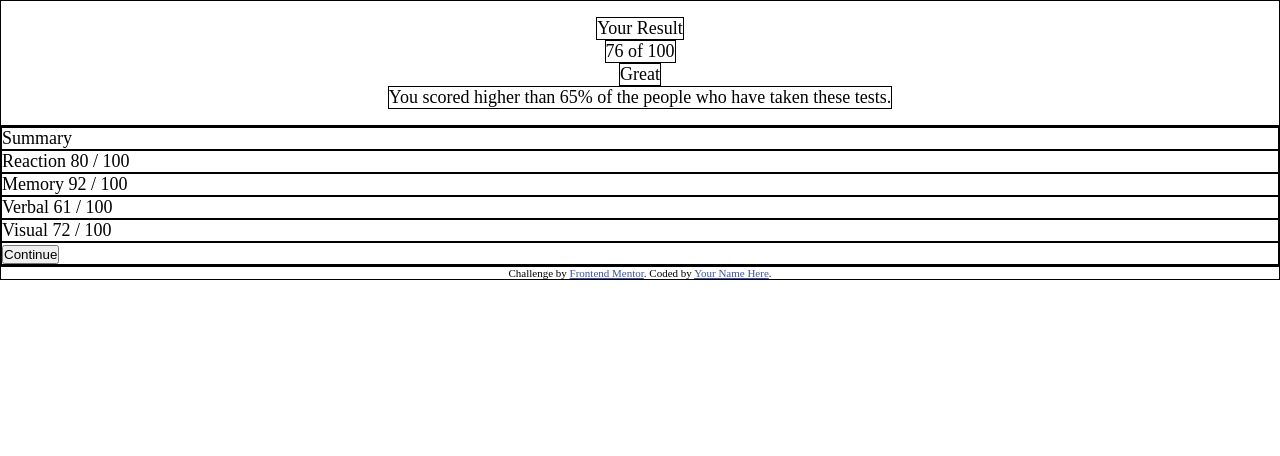
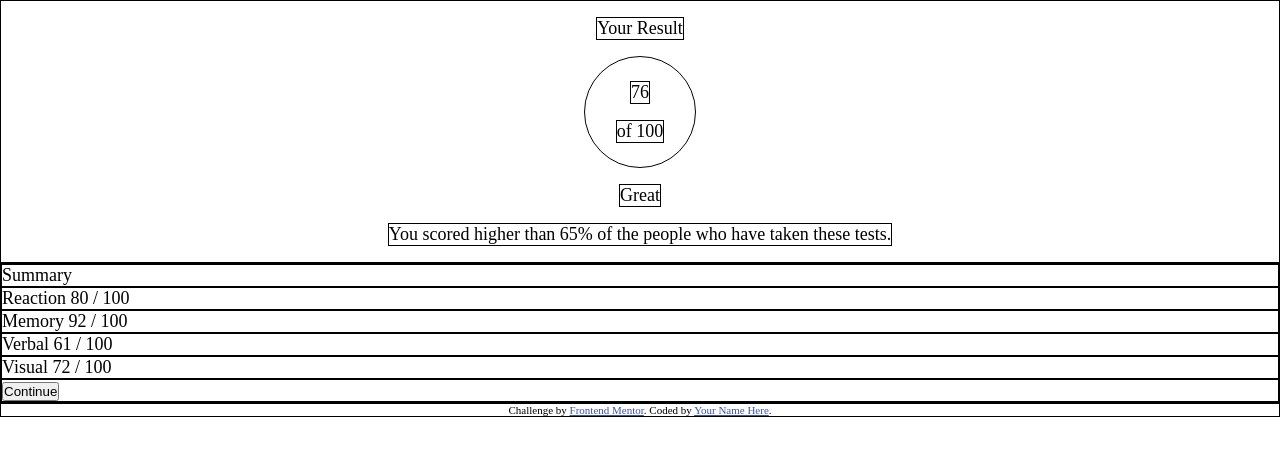
Before and after one commit to Ozzy-codes/frontendMentor-resultSummaryComponent, a plain HTML site: page index.html in a window 1280 px wide. Drawn offline with Linux system fonts and the light colour scheme.

Commit message:
set score bg size, add margin

```diff
--- a/app.css
+++ b/app.css
@@ -22,6 +22,24 @@ div {
     padding: 1rem 2rem;
 }
 
+.total>*+* {
+    margin-top: 1rem;
+}
+
+.score>*+* {
+    margin-top: 1rem;
+}
+
+.total .score {
+    width: 7rem;
+    height: 7rem;
+    border-radius: 50%;
+    display: flex;
+    flex-direction: column;
+    justify-content: center;
+    align-items: center;
+}
+
 .attribution {
     font-size: 11px;
     text-align: center;
--- a/index.html
+++ b/index.html
@@ -18,9 +18,13 @@
       <div>
         Your Result
       </div>
-      <div>
-        76
-        of 100
+      <div class="score">
+        <div>
+          76
+        </div>
+        <div>
+          of 100
+        </div>
       </div>
       <div>
         Great
```
